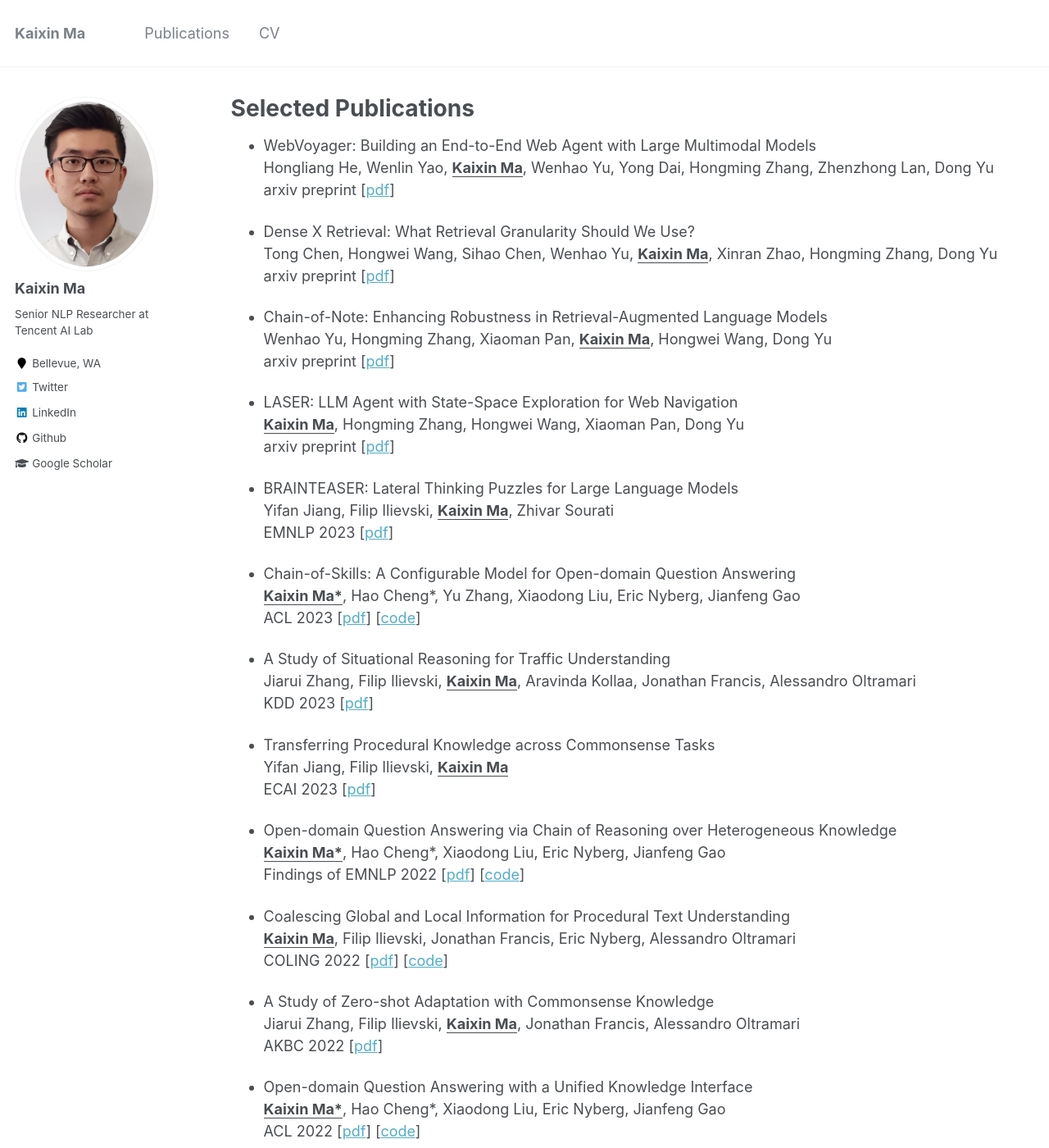
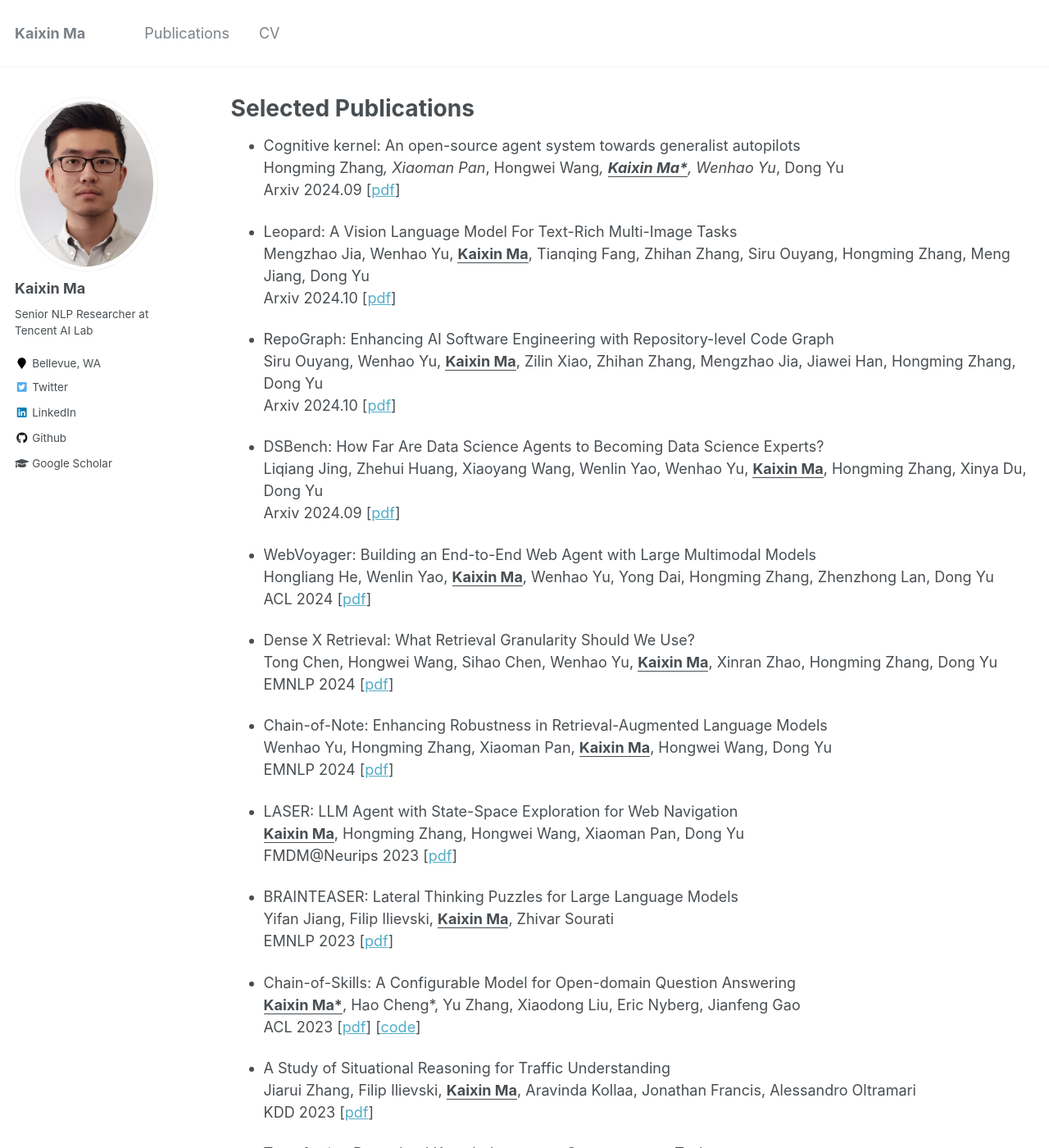
Before and after one commit to Mayer123/Mayer123.github.io, a Jekyll site: the page built from _pages/publications.md, in a window 1280 px wide and 1400 px high. Shown: the whole window at 82% size. Built offline with Jekyll 4.4.1, drawn with Linux system fonts in a browser that asks for light colours.

Commit message:
update papers

```diff
--- a/_pages/publications.md
+++ b/_pages/publications.md
@@ -5,21 +5,37 @@ permalink: /publications/
 author_profile: true
 ---
 
+* Cognitive kernel: An open-source agent system towards generalist autopilots <br>
+  Hongming Zhang*, Xiaoman Pan*, Hongwei Wang*, **<u>Kaixin Ma*</u>**, Wenhao Yu*, Dong Yu <br>
+  Arxiv 2024.09 \[[pdf](https://arxiv.org/abs/2409.10277)\]
+
+* Leopard: A Vision Language Model For Text-Rich Multi-Image Tasks <br>
+  Mengzhao Jia, Wenhao Yu, **<u>Kaixin Ma</u>**, Tianqing Fang, Zhihan Zhang, Siru Ouyang, Hongming Zhang, Meng Jiang, Dong Yu <br>
+  Arxiv 2024.10 \[[pdf](https://arxiv.org/abs/2410.01744)\]
+
+* RepoGraph: Enhancing AI Software Engineering with Repository-level Code Graph <br>
+  Siru Ouyang, Wenhao Yu, **<u>Kaixin Ma</u>**, Zilin Xiao, Zhihan Zhang, Mengzhao Jia, Jiawei Han, Hongming Zhang, Dong Yu <br>
+  Arxiv 2024.10 \[[pdf](https://arxiv.org/abs/2410.14684)\]
+
+* DSBench: How Far Are Data Science Agents to Becoming Data Science Experts? <br>
+  Liqiang Jing, Zhehui Huang, Xiaoyang Wang, Wenlin Yao, Wenhao Yu, **<u>Kaixin Ma</u>**, Hongming Zhang, Xinya Du, Dong Yu <br>
+  Arxiv 2024.09 \[[pdf](https://arxiv.org/abs/2409.07703)\]
+
 * WebVoyager: Building an End-to-End Web Agent with Large Multimodal Models <br>
   Hongliang He, Wenlin Yao, **<u>Kaixin Ma</u>**, Wenhao Yu, Yong Dai, Hongming Zhang, Zhenzhong Lan, Dong Yu <br>
-  arxiv preprint \[[pdf](https://arxiv.org/pdf/2401.13919)\]
+  ACL 2024 \[[pdf](https://aclanthology.org/2024.acl-long.371.pdf)\]
 
 * Dense X Retrieval: What Retrieval Granularity Should We Use? <br>
   Tong Chen, Hongwei Wang, Sihao Chen, Wenhao Yu, **<u>Kaixin Ma</u>**, Xinran Zhao, Hongming Zhang, Dong Yu <br>
-  arxiv preprint \[[pdf](https://arxiv.org/pdf/2312.06648.pdf)\]
+  EMNLP 2024 \[[pdf](https://aclanthology.org/2024.emnlp-main.845.pdf)\]
 
 * Chain-of-Note: Enhancing Robustness in Retrieval-Augmented Language Models <br>
   Wenhao Yu, Hongming Zhang, Xiaoman Pan, **<u>Kaixin Ma</u>**, Hongwei Wang, Dong Yu <br>
-  arxiv preprint \[[pdf](https://arxiv.org/pdf/2311.09210.pdf)\]
+  EMNLP 2024 \[[pdf](https://aclanthology.org/2024.emnlp-main.813.pdf)\]
 
 * LASER: LLM Agent with State-Space Exploration for Web Navigation <br>
   **<u>Kaixin Ma</u>**, Hongming Zhang, Hongwei Wang, Xiaoman Pan, Dong Yu <br>
-  arxiv preprint \[[pdf](https://arxiv.org/pdf/2309.08172.pdf)\]
+  FMDM@Neurips 2023 \[[pdf](https://arxiv.org/pdf/2309.08172.pdf)\]
 
 * BRAINTEASER: Lateral Thinking Puzzles for Large Language Models <br>
   Yifan Jiang, Filip Ilievski, **<u>Kaixin Ma</u>**, Zhivar Sourati <br>
```
